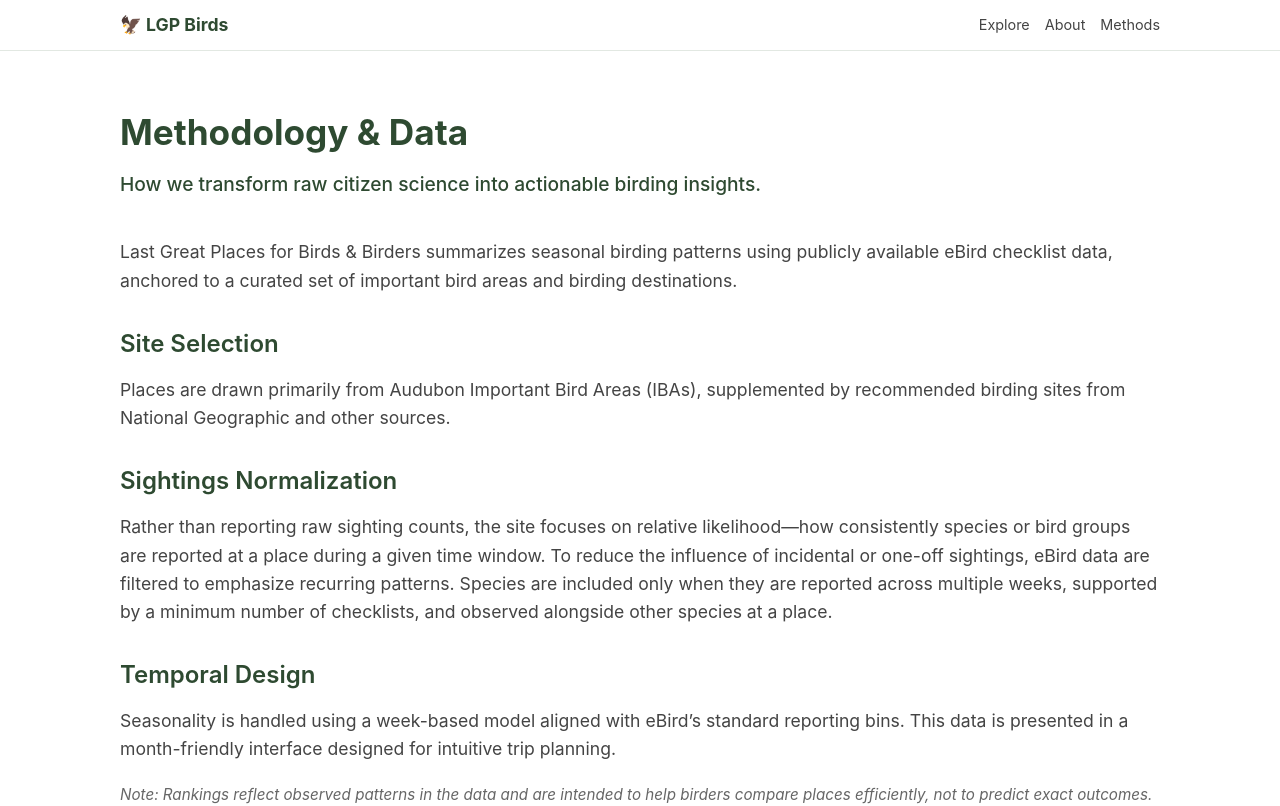
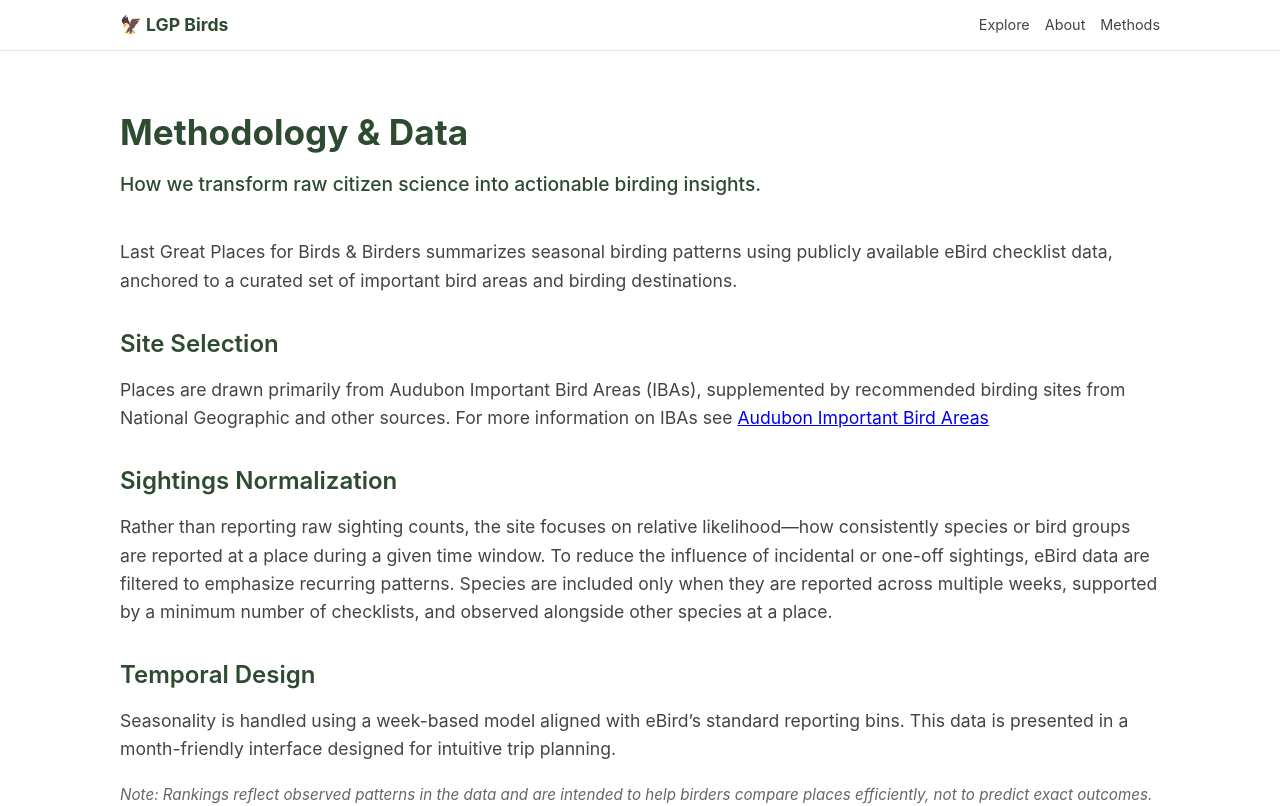
Before and after one commit to lastgreatplaces/LGP-Birds, a Next.js app: page /methods in a window 1280 px wide. Shown: the top 806 px of the page. Built offline with nearby package versions, Linux system fonts and the light colour scheme.

Commit message:
Enhance site selection description with a link
Added a link to Audubon Important Bird Areas for more information.

```diff
--- a/app/methods/page.tsx
+++ b/app/methods/page.tsx
@@ -20,7 +20,9 @@ export default function MethodsPage() {
         <h2 style={{ marginTop: '30px' }}>Site Selection</h2>
 <p>
   Places are drawn primarily from <strong>Audubon Important Bird Areas (IBAs)</strong>,
-  supplemented by recommended birding sites from National Geographic and other sources.
+  supplemented by recommended birding sites from National Geographic and other sources. For more information on IBAs see <a href="https://www.audubon.org/important-bird-areas" target="_blank" rel="noopener">
+  Audubon Important Bird Areas
+</a>
 </p>
 
 <h2 style={{ marginTop: '30px' }}>Sightings Normalization</h2>
```
